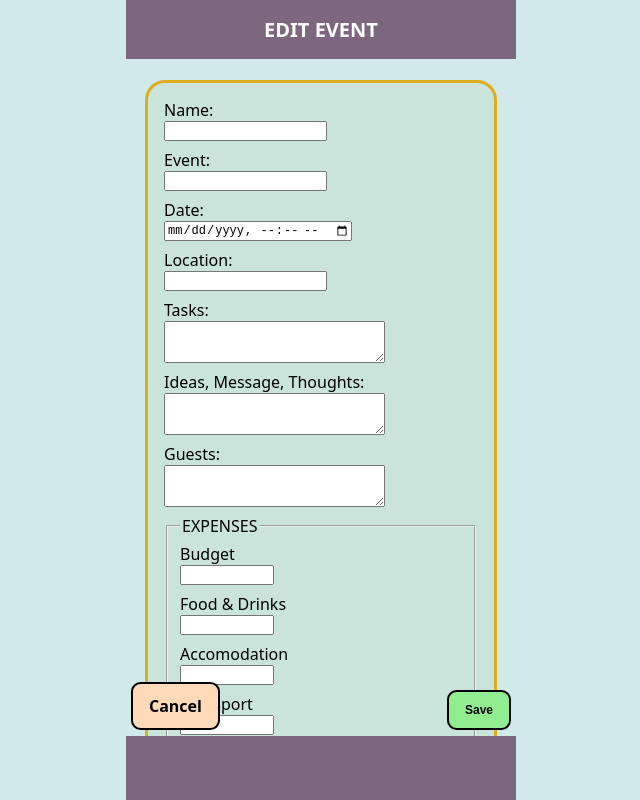
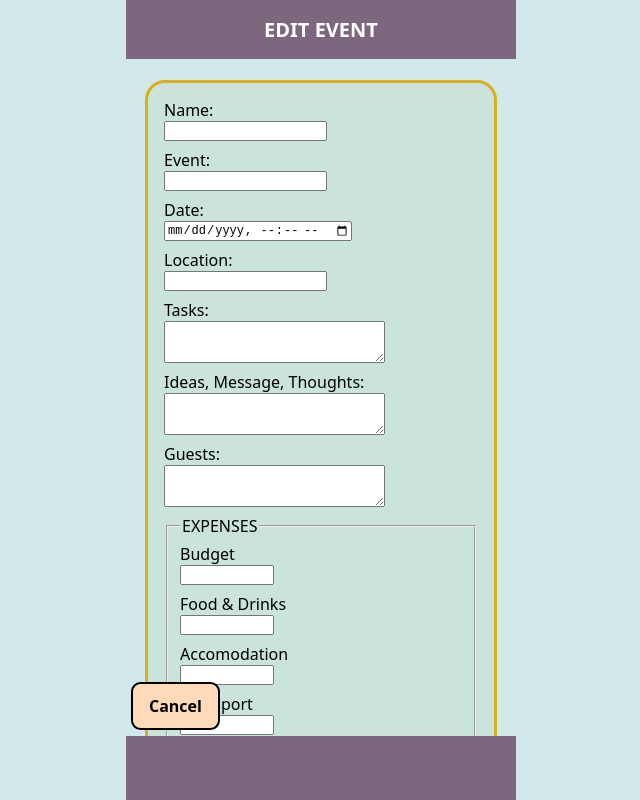
Before and after one commit to mulewile/capstone-project, a Next.js app: page /events/add in a window 1280 px wide. Shown: the top 800 px of the page, without its empty margins (319-959 px from the left). Built offline with nearby package versions, Linux system fonts and the light colour scheme.

Commit message:
repositioned save button

```diff
--- a/components/Button/index.js
+++ b/components/Button/index.js
@@ -10,14 +10,12 @@ export const StyledButton = styled.button`
 `;
 export const SaveButton = styled(StyledButton)`
   display: flex;
-  position: fixed;
-  margin: 0;
+  position: relative;
   border: 2px solid black;
   background-color: lightgreen;
-  bottom: 70px;
-  right: calc(50% - 190px);
   padding: 0.7rem 1rem;
   border-radius: 0.6rem;
+  left: 60%;
   color: black;
   font-weight: bold;
 `;
```
